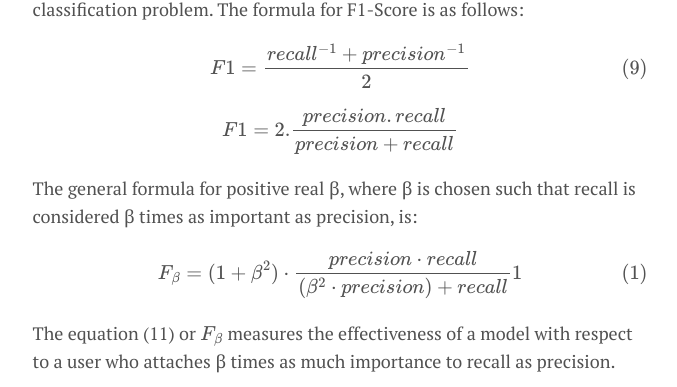
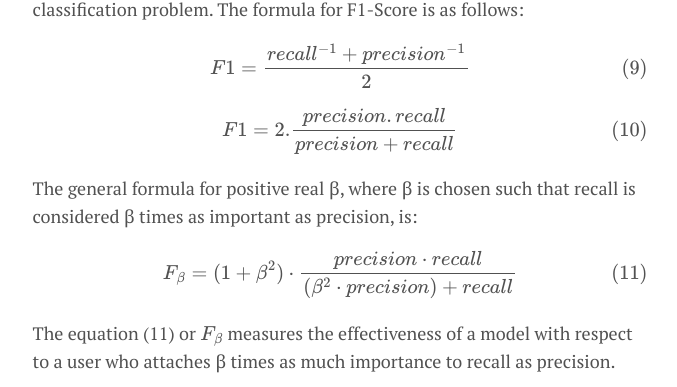
Before and after one commit to sudipbhujel/sudipbhujel.github.io, a Jekyll site: the page built from _posts/2020-01-07-knn-nb-classifier.md, in a window 1280 px wide and 900 px high, scrolled down 6373 px. Shown: the part 152-539 px from the top of the window, without its empty margins (300-977 px from the left). Built offline with Jekyll 4.4.1, drawn with Linux system fonts in a browser that asks for light colours; formulas are drawn with MathJax 3; comment, search, counter and statistics services are not loaded.

Commit message:
post edit

```diff
--- a/_posts/2020-01-07-knn-nb-classifier.md
+++ b/_posts/2020-01-07-knn-nb-classifier.md
@@ -210,7 +210,7 @@ F1 = \frac{recall^{-1}+precision^{-1}}{2} \tag9
 $$
 
 $$
-F1 = 2.\frac{precision.recall}{precision + recall}
+F1 = 2.\frac{precision.recall}{precision + recall} \tag{10}
 $$
 
 The general formula for positive real β, where β is chosen
@@ -218,7 +218,7 @@ such that recall is considered β times as important as precision,
 is:
 
 $$
-F_{\beta}=(1+{\beta}^2) \cdot \frac{precision \cdot recall}{({\beta}^2 \cdot precision)+recall} \tag11
+F_{\beta}=(1+{\beta}^2) \cdot \frac{precision \cdot recall}{({\beta}^2 \cdot precision)+recall} \tag{11}
 $$
 
 The equation (11) or $$ 𝐹_𝛽 $$ measures the effectiveness of a model with respect
```
Also changed, not shown: 2 other files.
